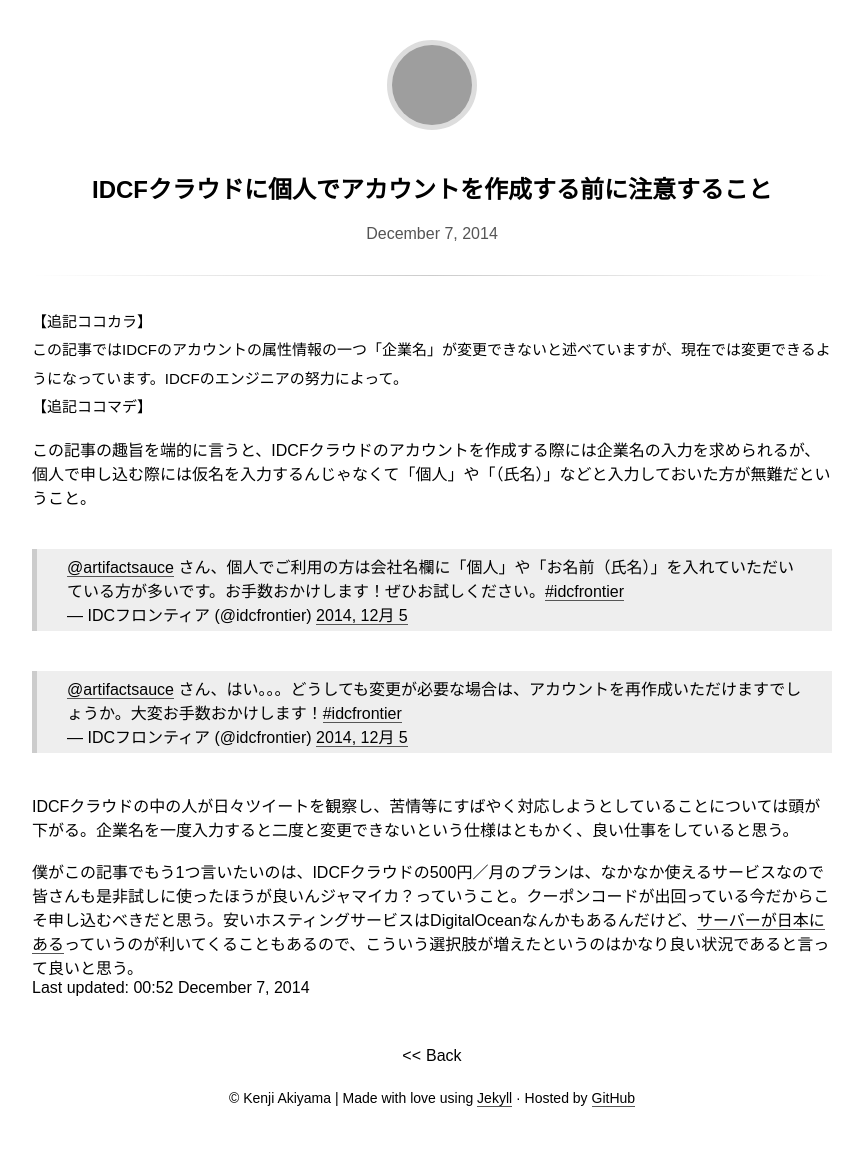
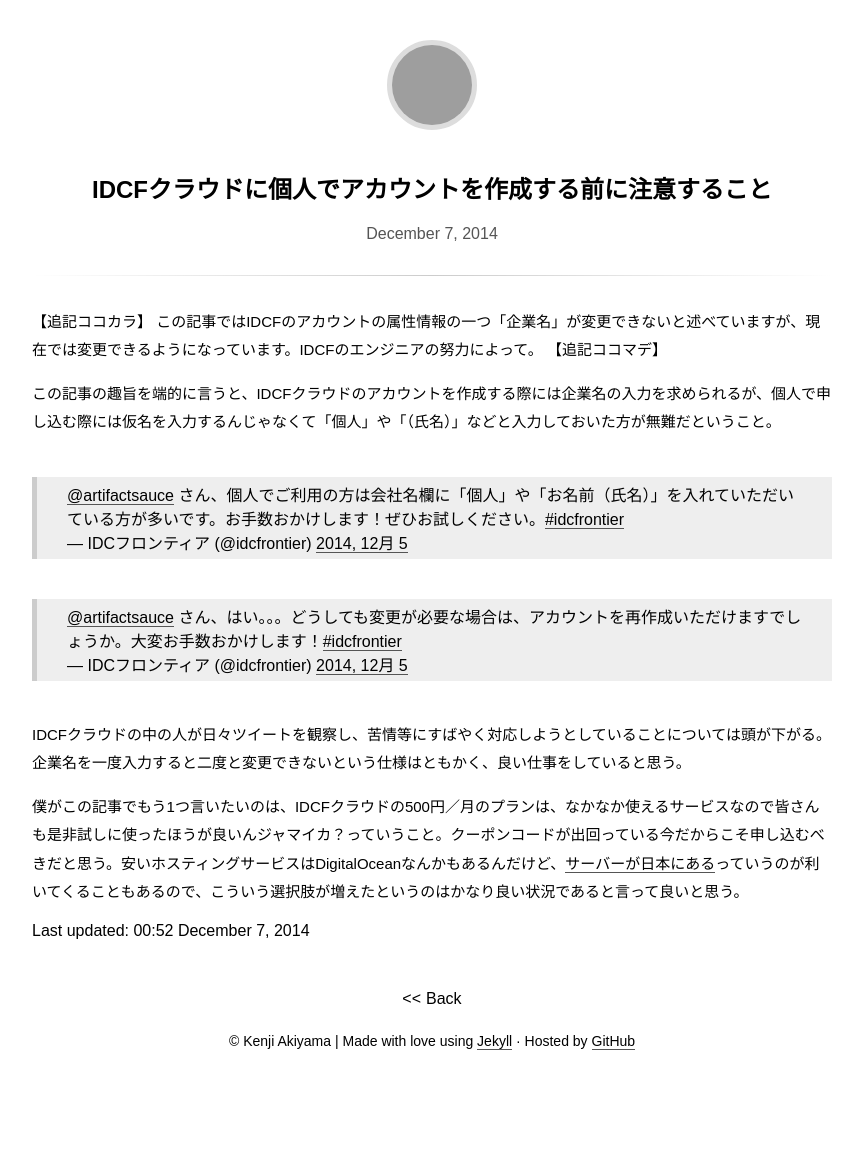
Before and after one commit to artifactsauce/artifactsauce.github.io, a Jekyll site: the page built from _posts/2014-12-07-take-care-for-creating-account.md, in a window 1280 px wide. Shown: the whole page, without its empty margins (208-1071 px from the left). Built offline with Jekyll 4.4.1, drawn with Linux system fonts in a browser that asks for light colours; some web fonts are replaced; comment, search, counter and statistics services are not loaded; after the commit the page ends 1101 px from its top, so only the background shows below that; grey boxes are pictures that could not be loaded.

Commit message:
convert to markdown manually

```diff
--- a/_posts/2014-12-07-take-care-for-creating-account.html
+++ b/_posts/2014-12-07-take-care-for-creating-account.md
@@ -3,21 +3,22 @@
 updated: 2014-12-07 00:52:00
 ---
 
-<p>【追記ココカラ】<br />
-この記事ではIDCFのアカウントの属性情報の一つ「企業名」が変更できないと述べていますが、現在では変更できるようになっています。IDCFのエンジニアの努力によって。<br />
-【追記ココマデ】</p>
+【追記ココカラ】
+この記事ではIDCFのアカウントの属性情報の一つ「企業名」が変更できないと述べていますが、現在では変更できるようになっています。IDCFのエンジニアの努力によって。
+【追記ココマデ】
 
 この記事の趣旨を端的に言うと、IDCFクラウドのアカウントを作成する際には企業名の入力を求められるが、個人で申し込む際には仮名を入力するんじゃなくて「個人」や「（氏名）」などと入力しておいた方が無難だということ。
 
-<br />
 <blockquote class="twitter-tweet" lang="ja">
 <a href="https://twitter.com/artifactsauce">@artifactsauce</a> さん、個人でご利用の方は会社名欄に「個人」や「お名前（氏名）」を入れていただいている方が多いです。お手数おかけします！ぜひお試しください。<a href="https://twitter.com/hashtag/idcfrontier?src=hash">#idcfrontier</a><br />
 — IDCフロンティア (@idcfrontier) <a href="https://twitter.com/idcfrontier/status/540835659205070848">2014, 12月 5</a></blockquote>
+
 <blockquote class="twitter-tweet" lang="ja">
 <script async="" charset="utf-8" src="//platform.twitter.com/widgets.js"></script>
 <a href="https://twitter.com/artifactsauce">@artifactsauce</a> さん、はい。。。どうしても変更が必要な場合は、アカウントを再作成いただけますでしょうか。大変お手数おかけします！<a href="https://twitter.com/hashtag/idcfrontier?src=hash">#idcfrontier</a><br />
 <script async="" charset="utf-8" src="//platform.twitter.com/widgets.js"></script>
 — IDCフロンティア (@idcfrontier) <a href="https://twitter.com/idcfrontier/status/540838856728522752">2014, 12月 5</a></blockquote>
-IDCFクラウドの中の人が日々ツイートを観察し、苦情等にすばやく対応しようとしていることについては頭が下がる。企業名を一度入力すると二度と変更できないという仕様はともかく、良い仕事をしていると思う。<br />
-<br />
-僕がこの記事でもう1つ言いたいのは、IDCFクラウドの500円／月のプランは、なかなか使えるサービスなので皆さんも是非試しに使ったほうが良いんジャマイカ？っていうこと。クーポンコードが出回っている今だからこそ申し込むべきだと思う。安いホスティングサービスはDigitalOceanなんかもあるんだけど、<a href="http://www.idcf.jp/cloud/faq/gen_010.html" target="_blank">サーバーが日本にある</a>っていうのが利いてくることもあるので、こういう選択肢が増えたというのはかなり良い状況であると言って良いと思う。
+
+IDCFクラウドの中の人が日々ツイートを観察し、苦情等にすばやく対応しようとしていることについては頭が下がる。企業名を一度入力すると二度と変更できないという仕様はともかく、良い仕事をしていると思う。
+
+僕がこの記事でもう1つ言いたいのは、IDCFクラウドの500円／月のプランは、なかなか使えるサービスなので皆さんも是非試しに使ったほうが良いんジャマイカ？っていうこと。クーポンコードが出回っている今だからこそ申し込むべきだと思う。安いホスティングサービスはDigitalOceanなんかもあるんだけど、[サーバーが日本にある](http://www.idcf.jp/cloud/faq/gen_010.html)っていうのが利いてくることもあるので、こういう選択肢が増えたというのはかなり良い状況であると言って良いと思う。
```
